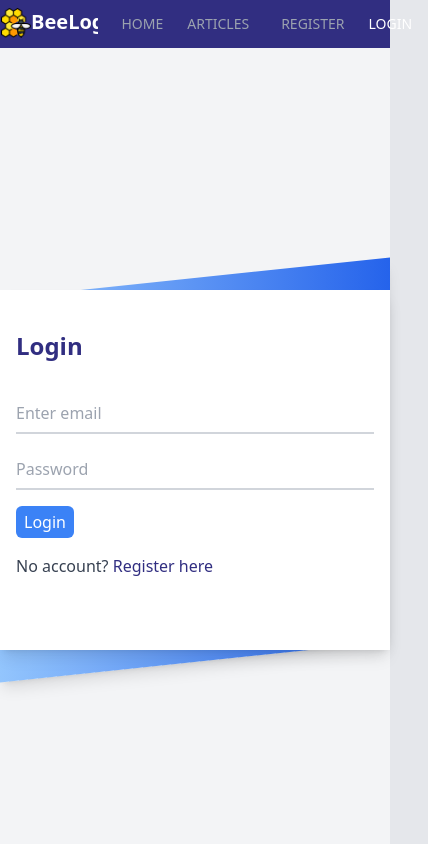
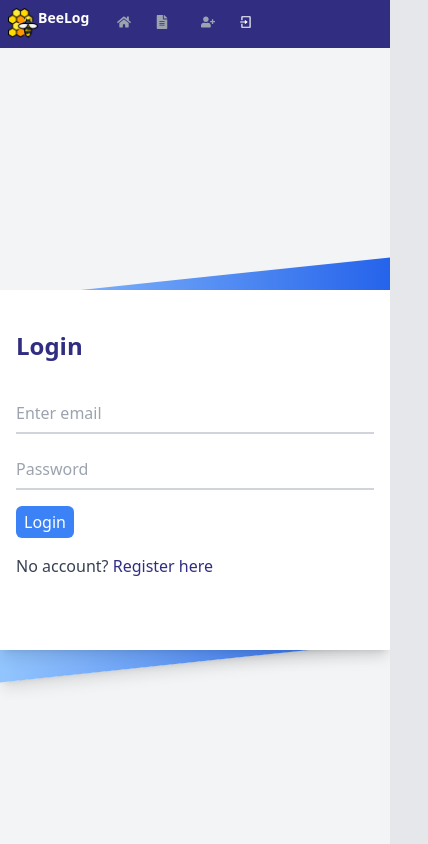
Before and after one commit to sumedhsph/BeeLogProd, a React (Vite) app: page /login in a window 390 px wide. Shown: the top 844 px of the page, 428 px wide, since content can reach past the window. Built offline with nearby package versions, Linux system fonts and the light colour scheme; no server answers.

Commit message:
added icons for mobile screen in navbar

```diff
--- a/src/components/Header/Header.jsx
+++ b/src/components/Header/Header.jsx
@@ -19,7 +19,7 @@ function Header() {
       }}
     >
       <div className="container max-w-4xl mx-auto pt-4 md:pt-10 text-center break-normal mb-10">
-        <Link to="/" className="text-white font-extrabold text-3xl md:text-5xl flex justify-center">
+        <Link to="/" className="text-white font-extrabold text-2xl md:text-5xl flex justify-center">
           <img src={logo} alt="BeeLog" /> <span> BeeLog</span>
         </Link>
         <p className="text-xl md:text-2xl text-gray-500">Welcome to my Blog</p>
--- a/src/components/Header/Nav.jsx
+++ b/src/components/Header/Nav.jsx
@@ -1,4 +1,4 @@
-import React from "react";
+import React, { useEffect, useState } from "react";
 import {
   BrowserRouter as Router,
   Routes,
@@ -8,11 +8,30 @@ import {
 } from "react-router-dom";
 
 import { useAuthContext } from "../../context/AuthContext";
+import { FaHome, FaFileAlt, FaUserPlus, FaPowerOff } from "react-icons/fa";
+import { RiLoginBoxLine } from "react-icons/ri";
+import { MdDashboard } from "react-icons/md";
+import { TfiWrite } from "react-icons/tfi";
+
 function Nav() {
+  const [isScreenSmall, setIsScreenSmall] = useState(false);
+
   const { user, logout } = useAuthContext();
+
+  useEffect(() => {
+    const handleResize = () => {
+      setIsScreenSmall(window.innerWidth < 769);
+    };
+    //initial check on component mount
+    handleResize();
+
+    //
+    window.addEventListener("resize", handleResize);
+  }, []);
 
   return (
     <nav className="w-9/12 mx-auto bg-indigo-900 h-12 flex content-center">
+      {/* {isScreenSmall ? <p>Screen is small</p> : <p>screen is large</p>} */}
       <div className="container mx-auto flex items-center">
         <div className="flex  pl-4 text-sm">
           <ul className="list-reset flex justify-between flex-1 md:flex-none items-center">
@@ -21,7 +40,7 @@ function Nav() {
                 className={`navLink inline-block text-gray-400 no-underline uppercase hover:text-gray-200 hover:underline py-2 px-2`}
                 to="/"
               >
-                Home
+                {isScreenSmall ? <FaHome titlek="Home" /> : `Home`}
               </NavLink>
             </li>
             <li className="mr-2">
@@ -30,14 +49,18 @@ function Nav() {
                   className="navLink inline-block text-gray-400 no-underline uppercase hover:text-gray-200 hover:underline py-2 px-2"
                   to="/dashboard"
                 >
-                  Dashboard
+                  {isScreenSmall ? (
+                    <MdDashboard titlek="Dashboard" />
+                  ) : (
+                    `Dashboard`
+                  )}
                 </NavLink>
               ) : (
                 <NavLink
                   className=" navLink inline-block text-gray-400 no-underline uppercase hover:text-gray-200 hover:underline py-2 px-2"
                   to="/articles"
                 >
-                  articles
+                  {isScreenSmall ? <FaFileAlt titlek="articles" /> : `articles`}
                 </NavLink>
               )}
             </li>
@@ -47,7 +70,7 @@ function Nav() {
                   className=" navLink inline-block text-gray-400 no-underline uppercase hover:text-gray-200 hover:underline py-2 px-2"
                   to="/articles"
                 >
-                  articles
+                  {isScreenSmall ? <FaFileAlt titlek="articles" /> : `articles`}
                 </NavLink>
               ) : null}
             </li>
@@ -57,14 +80,22 @@ function Nav() {
                   to="/createpost"
                   className="navLink inline-block text-gray-400 no-underline uppercase hover:text-gray-200 hover:underline py-2 px-2"
                 >
-                  Create Article
+                  {isScreenSmall ? (
+                    <TfiWrite titlek="Create Article" />
+                  ) : (
+                    `Create Article`
+                  )}
                 </NavLink>
               ) : (
                 <NavLink
                   className="navLink inline-block text-gray-400 no-underline uppercase hover:text-gray-200 hover:underline py-2 px-2"
                   to="/register"
                 >
-                  register
+                  {isScreenSmall ? (
+                    <FaUserPlus titlek="register" />
+                  ) : (
+                    `register`
+                  )}
                 </NavLink>
               )}
             </li>
@@ -74,14 +105,15 @@ function Nav() {
                   className="navLink inline-block text-gray-400 no-underline uppercase hover:text-gray-200 hover:underline py-2 px-2"
                   onClick={logout}
                 >
-                  Logout
+
+                  {isScreenSmall ? <FaPowerOff titlek="Logout" /> : `Logout`}
                 </Link>
               ) : (
                 <NavLink
                   className="navLink inline-block text-gray-400 no-underline uppercase hover:text-gray-200 hover:underline py-2 px-2"
                   to="/login"
                 >
-                  login
+                  {isScreenSmall ? <RiLoginBoxLine titlek="Login" /> : `Login`}
                 </NavLink>
               )}
             </li>
@@ -91,7 +123,7 @@ function Nav() {
         <div className="flex w-1/2 justify-end content-center">
           <div className="">
             {user && (
-              <span className="text-gray-300 pr-2">Welcome, {user.name}</span>
+              <span className="text-gray-300 pr-2">{isScreenSmall ? `` : `Welcome, ${user.name}`}</span>
             )}
           </div>
         </div>
--- a/src/components/Header/SimpleHeader.jsx
+++ b/src/components/Header/SimpleHeader.jsx
@@ -9,7 +9,7 @@ function SimpleHeader() {
 
   return (
     <div className='bg-indigo-900 flex align-middle'>
-        <Link to="/" className="text-white font-extrabold text-xl md:text-l flex justify-center pt-2 pl-2">
+        <Link to="/" className="text-white font-extrabold text-sm md:text-l flex justify-center pt-2 pl-2">
           <img src={logo} alt="BeeLog" style={{widows:'30px', height:'30px'}}/> <span> BeeLog</span>
         </Link>
        <Nav/>
--- a/src/components/Homepage/ThreePosts.jsx
+++ b/src/components/Homepage/ThreePosts.jsx
@@ -17,7 +17,7 @@ function ThreePosts() {
       //const latest = allPosts.slice(0,3); //display only 3 latest articles
 
       const sortPosts = allPosts.sort(
-        (a, b) => new Date(b.$updatedAt) - new Date(a.$updatedAt)
+        (a, b) => new Date(b.$createdAt) - new Date(a.$createdAt)
       );
       //show only 3 post
       setLatestPosts(sortPosts.slice(0, 3));
--- a/src/components/Post/CreatePostForm.jsx
+++ b/src/components/Post/CreatePostForm.jsx
@@ -102,12 +102,12 @@ function CreatePostForm() {
         <div className="relative">
           <button
             type="submit"
-            className="bg-blue-500 text-white rounded-md px-8 py-2 hover:bg-indigo-900"
+            className="bg-blue-500 text-white rounded-md px-8 py-2 hover:bg-indigo-900 mr-10"
           >
             POST
           </button>
           <button
-            className="bg-gray-500 ml-10  text-white rounded-md px-8 py-2 hover:bg-gray-900"
+            className="bg-gray-500   text-white rounded-md px-8 py-2 hover:bg-gray-900"
             onClick={resetForm}
           >
             Reset
```
